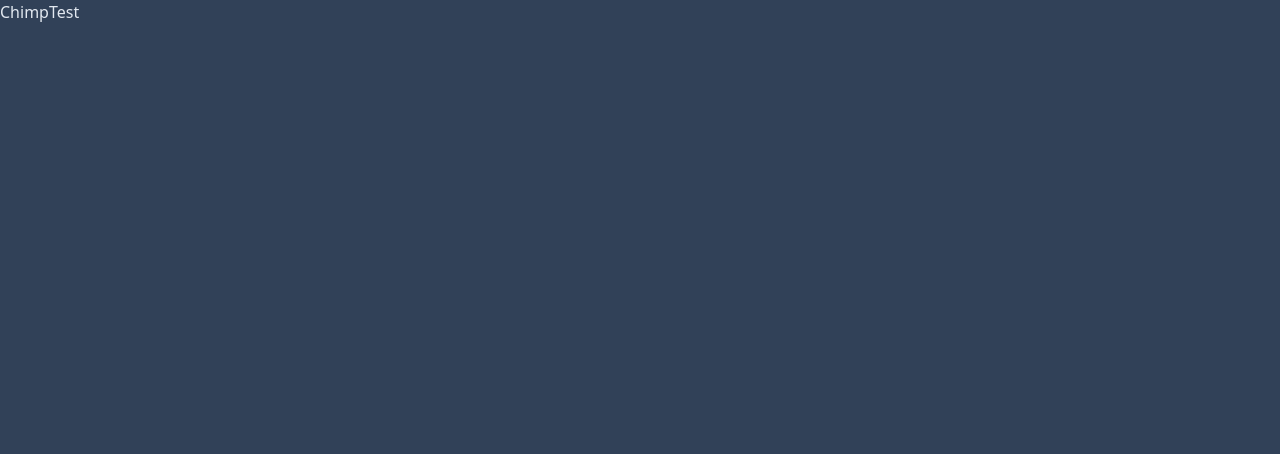
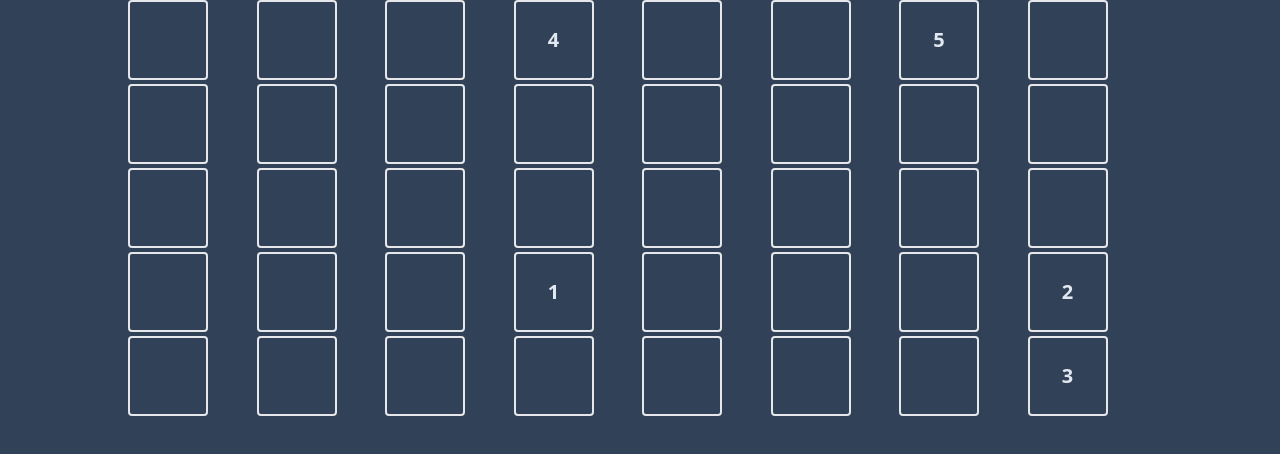
Before and after one commit to emilmpettersen/benchmarks, a React (Vite) app: page /chimptest in a window 1280 px wide. Shown: the top 454 px of the page. Built offline with nearby package versions, Linux system fonts and the light colour scheme.

Commit message:
Added some functionality to chimp test

```diff
--- a/src/features/ChimpTest/ChimpTest.jsx
+++ b/src/features/ChimpTest/ChimpTest.jsx
@@ -1,11 +1,46 @@
-import React from "react"
+import React, { useEffect, useState } from 'react';
 
-const ChimpTest = (props) => {
+const ChimpTest = () => {
+  // 5x8 board
+  const boardX = 8;
+  const boardY = 5;
+  const totalCells = boardX * boardY;
+
+  const [digitsCount, setDigitsCount] = useState(5);
+  const [numberedCells, setNumberedCells] = useState({});
+  const [numbersVisible, setNumbersVisible] = useState(true);
+
+  const generateRandomCells = () => {
+    const allIndexes = Array.from({ length: totalCells }, (_, i) => i);
+    const shuffled = allIndexes.sort(() => Math.random() - 0.5);
+    const selected = shuffled.slice(0, digitsCount);
+
+    const cells = {};
+    selected.forEach((cellIndex, i) => {
+      cells[cellIndex] = i + 1;
+    });
+
+    setNumberedCells(cells);
+  };
+
+  useEffect(() => {
+    generateRandomCells();
+  }, [digitsCount]);
+
   return (
-    <div>
-      ChimpTest
+    <div className="max-w-[1024px] m-auto">
+      <div className="grid grid-cols-8 gap-1">
+        {Array.from({ length: totalCells }, (_, i) => (
+          <div
+            key={i}
+            className="w-20 h-20 border-2 border-gray-200 flex items-center justify-center rounded text-xl font-bold"
+          >
+            {numberedCells[i] && numbersVisible ? numberedCells[i] : ''}
+          </div>
+        ))}
+      </div>
     </div>
-  )
+  );
 };
 
 export default ChimpTest;
--- a/src/features/VerbalMemory/VerbalMemory.jsx
+++ b/src/features/VerbalMemory/VerbalMemory.jsx
@@ -36,7 +36,15 @@ const VerbalMemory = () => {
   };
 
   const getRandomActiveWord = () => {
-    return activeWordsRef.current[Math.floor(Math.random() * activeWordsRef.current.length)];
+    if (activeWordsRef.current.length <= 1) return currentWord;
+    const newActiveWord =
+      activeWordsRef.current[Math.floor(Math.random() * activeWordsRef.current.length)];
+
+    if (newActiveWord === currentWord) {
+      return getRandomActiveWord();
+    } else {
+      return newActiveWord;
+    }
   };
 
   const gameOver = () => {
@@ -84,7 +92,7 @@ const VerbalMemory = () => {
       ) : (
         <>
           <div>
-            {currentWord} - {score}
+            <h1 className="text-3xl">{currentWord}</h1>
           </div>
           <div className="flex gap-4">
             <Button handleClick={handleNew}>New</Button>
```
